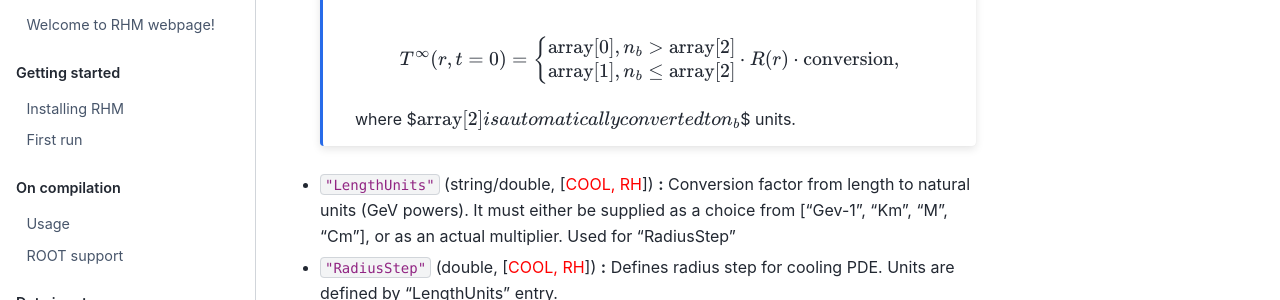
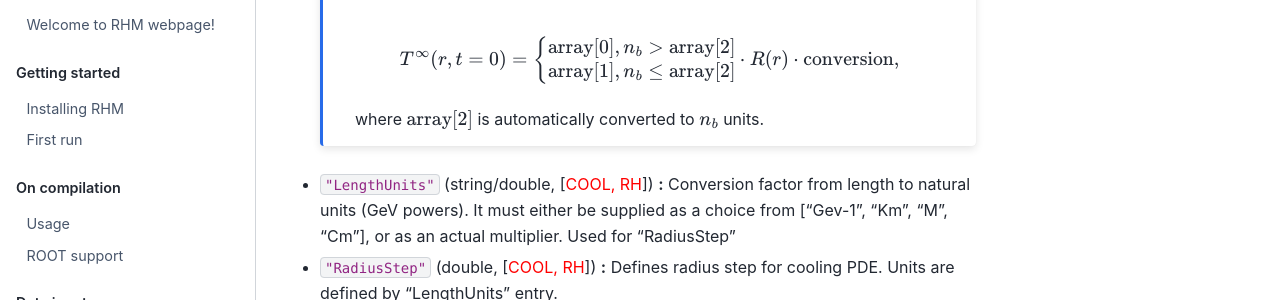
Before and after one commit to Silence2107/Rotochemical-heating-manager, a Jupyter Book: the page built from docs/data_input/inputfile_structure/cooling_solver.md, in a window 1280 px wide and 900 px high, scrolled down 2517 px. Shown: the part 151-451 px from the top of the window. Built offline with Jupyter Book 1.0.4 settings and Sphinx 7.4.7 and the Sphinx Book theme 1.1.4, drawn with Linux system fonts in a browser that asks for light colours; cross-references to code outside the pages are shown as plain code.

````diff
--- a/docs/data_input/inputfile_structure/cooling_solver.md
+++ b/docs/data_input/inputfile_structure/cooling_solver.md
@@ -73,7 +73,7 @@ Actual precision of this estimate is unpredictable (given that our PDE solvers a
         \text{array[1]}, n_b \le \text{array[2]}
     \end{cases}  \cdot R(r) \cdot \text{conversion},
     $$
-    where $$\text{array[2]}$$ is automatically converted to $$n_b$$ units.
+    where $\text{array[2]}$ is automatically converted to $n_b$ units.
     ```
 - `"LengthUnits"` (string/double, [<span style="color:red">COOL, RH</span>]) **:** Conversion factor from length to natural units (GeV powers). It must either be supplied as a choice from ["Gev-1", "Km", "M", "Cm"], or as an actual multiplier. Used for "RadiusStep"
 - `"RadiusStep"` (double, [<span style="color:red">COOL, RH</span>]) **:** Defines radius step for cooling PDE. Units are defined by "LengthUnits" entry.
````
